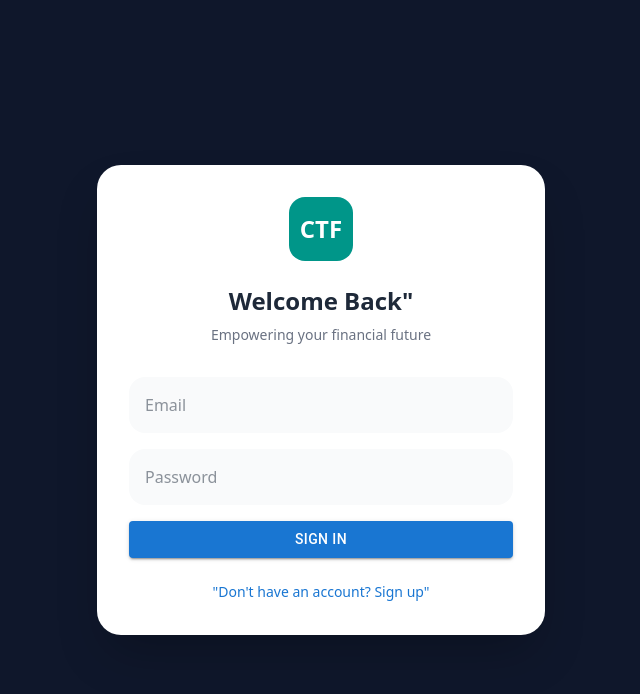
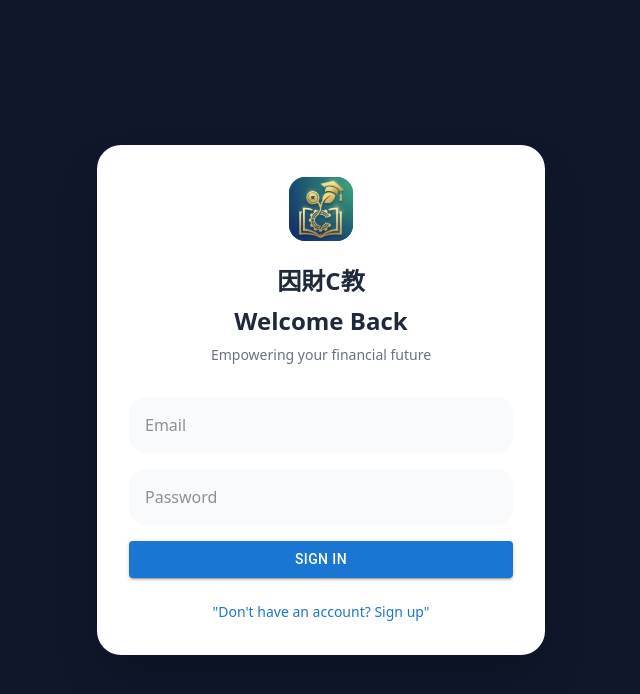
Before and after one commit to samsonhsy/LearnWealth, a React (Vite) app in the folder learn_app/: page / in a window 1280 px wide. Shown: the top 694 px of the page, without its empty margins (319-959 px from the left). Built offline with nearby package versions, Linux system fonts and the light colour scheme.

Commit message:
[fix] fix to fit Vercel

```diff
--- a/learn_app/pages/Login.tsx
+++ b/learn_app/pages/Login.tsx
@@ -4,6 +4,8 @@ import { colors } from '@mui/material';
 import Button from '@mui/material/Button';
 import React, { useState } from 'react';
 import { Link } from 'react-router-dom';
+import Logo from './logo.png';
+import { Scale } from 'lucide-react';
 
 export default function LoginView(props) {
     const { View, setView, handleLogin, toggleLogInForm, loginForm } = props;
@@ -12,9 +14,10 @@ export default function LoginView(props) {
     <div className="min-h-screen flex flex-col items-center justify-center p-6 bg-slate-900 text-white">
       <div className="w-full max-w-md bg-white text-gray-800 rounded-3xl shadow-2xl p-8">
         <div className="flex justify-center mb-6">
-          <div className="w-16 h-16 bg-teal-600 rounded-2xl flex items-center justify-center text-white font-black text-2xl">CTF</div>
+          <div className="w-16 h-16 bg-teal-600 rounded-2xl flex items-center justify-center text-white font-black text-2xl overflow-hidden"><img src={Logo} className='scale-150 transform-gpu' alt="app logo" /></div>
         </div>
-        <h1 className="text-2xl font-bold text-center mb-2">Welcome Back"</h1>
+        <div className="text-2xl font-bold text-center mb-2">因財C教</div>
+        <h1 className="text-2xl font-bold text-center mb-2">Welcome Back</h1>
         <p className="text-center text-gray-500 mb-8 text-sm">Empowering your financial future</p>
 
         <form onSubmit={handleLogin} className="space-y-4">
```
Also changed, not shown: learn_app/pages/logo.png (added).
